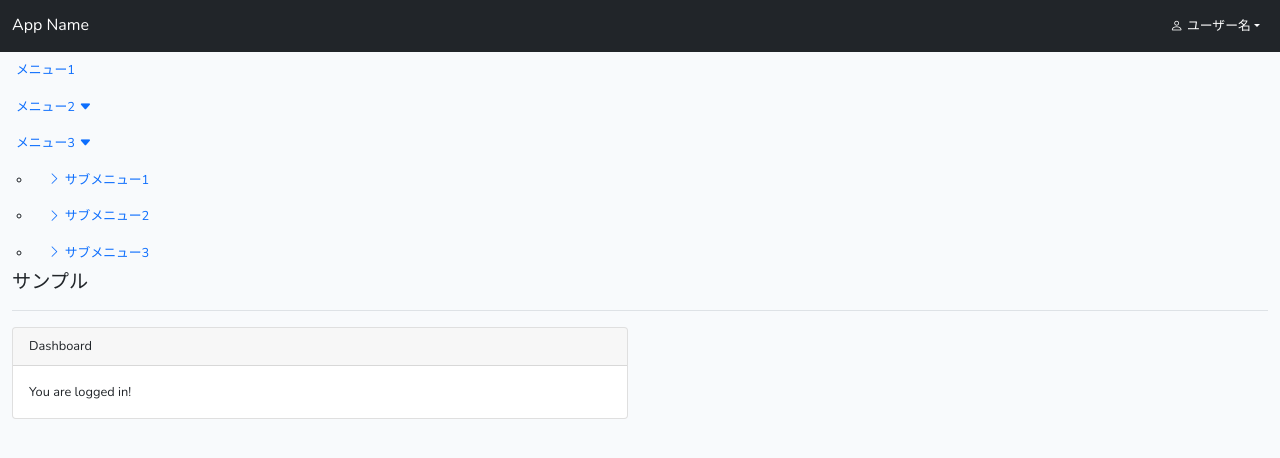
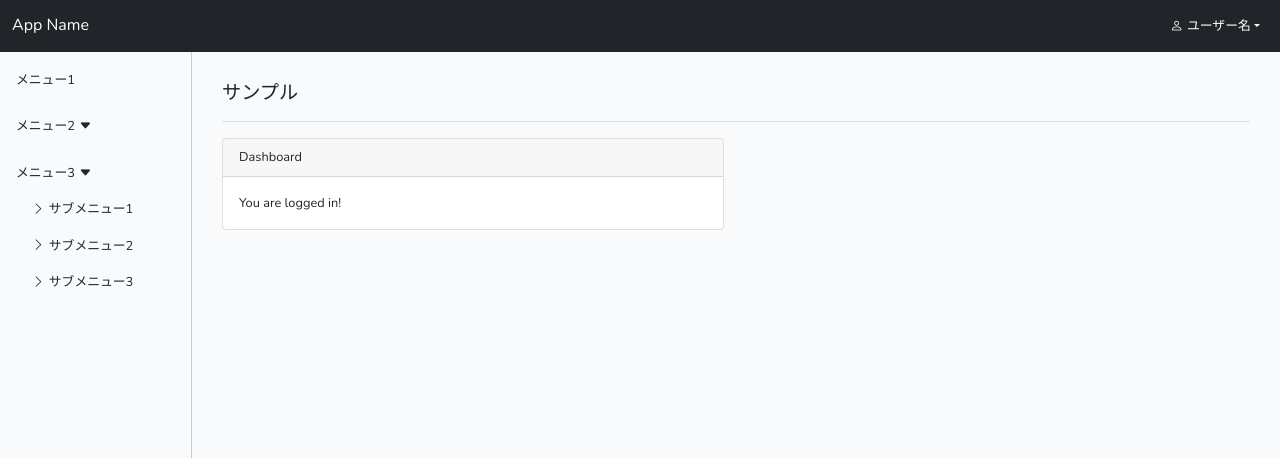
Before and after one commit to nagi125/rails-cms-web, a Next.js app: page / in a window 1280 px wide. Shown: the top 458 px of the page. Built offline with nearby package versions, Linux system fonts and the light colour scheme.

Commit message:
通常ページのデザイン調整

```diff
--- a/src/assets/sass/common.scss
+++ b/src/assets/sass/common.scss
@@ -0,0 +1,53 @@
+#app {
+  position: relative;
+}
+
+.navbar {
+  width: 100%;
+  position: fixed;
+  top: 0;
+  left: 0;
+  z-index: 100;
+}
+
+.sidebar {
+  position: fixed;
+  top: 52px;
+  left: 0;
+  width: 15%;
+  height: 100%;
+  z-index: 100;
+  padding-bottom: 52px;
+  overflow: scroll;
+  border-right: 1px solid #CCCCCC;
+
+  ul li.nav-item {
+    margin-top: 10px;
+  }
+
+  /** SideBar Accordion */
+  li .submenu  {
+    list-style: none;
+    margin: 0;
+    padding: 0 1rem 0 1rem;
+  }
+
+  .nav-link {
+    font-weight: 500;
+    color: var(--bs-dark);
+  }
+
+  .nav-link:hover {
+    color: var(--bs-primary);
+  }
+}
+
+.main-box {
+  padding: 52px 0 0 15%;
+  width: 100%;
+  height: 100%;
+}
+
+.content-box {
+  padding: 30px 30px 10px 30px;
+}
```
